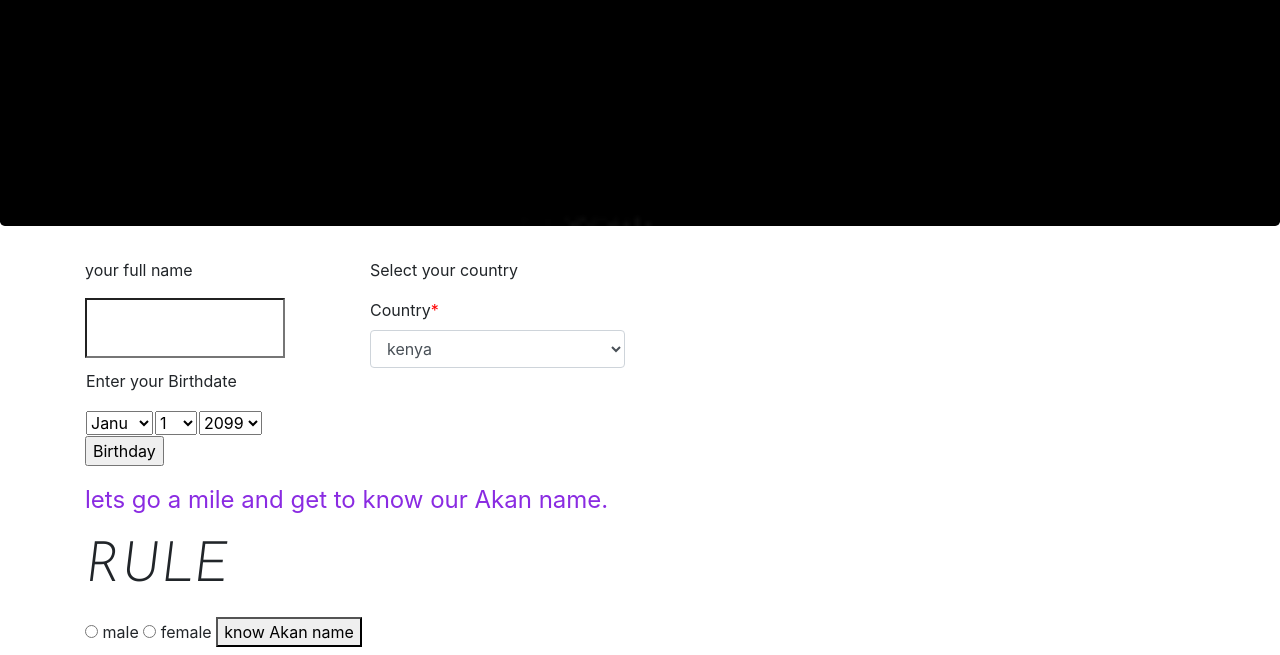
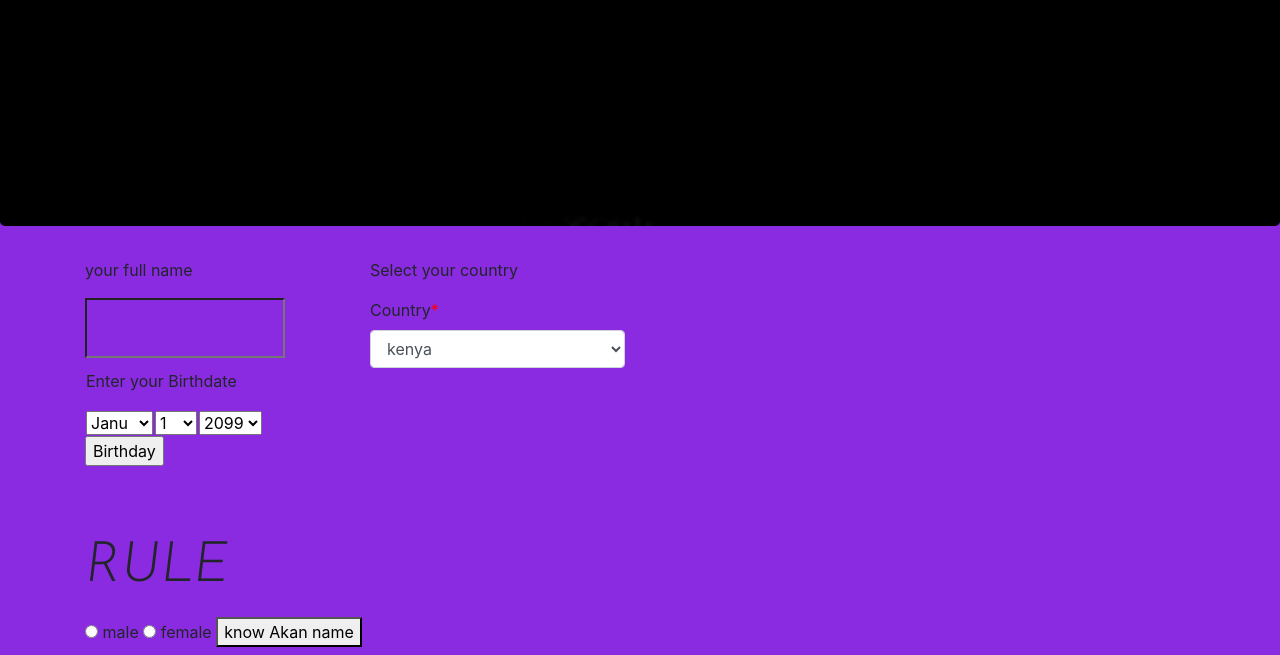
Before and after one commit to lanarokip/Akata-name, a plain HTML site: page index.html in a window 1280 px wide. Shown: the part 174-829 px from the top of the page. Drawn offline with nearby package versions, Linux system fonts and the light colour scheme.

Commit message:
linked the html with the javascript

```diff
--- a/CSS/index.css
+++ b/CSS/index.css
@@ -32,3 +32,6 @@
     font-size: 24px;
     color: blueviolet;
 }
+body{
+    background-color: blueviolet;
+}
--- a/index.html
+++ b/index.html
@@ -25,6 +25,7 @@
             <p class= "display-4 fun" >LET'S HAVE SOME FUN</p>
             <h5 class="pl-4 know">want to know your Ghanan name??</h5>
         </div>
+        <div class="form">
             <div class="container">
                 <div class="row">
                     <div class="col-sm-3">
@@ -153,7 +154,6 @@
 
                                 default:  document.write("Unknown grade<br />")
                                 }
-                            document.write("Exiting switch block");
                                 }
                                 else if(selectedValue == 'female'){
                                 var A = prompt("enter date");
@@ -187,5 +187,6 @@
                             </script>
                     </div>
                 </div>
+            </div>
     </body>
     </html>
```
Also changed, not shown: block.jpeg (added). Lines whose indentation alone changed are shown as unchanged.
